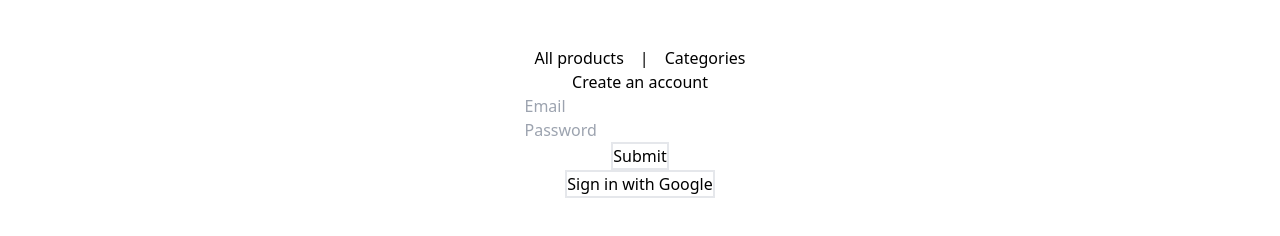
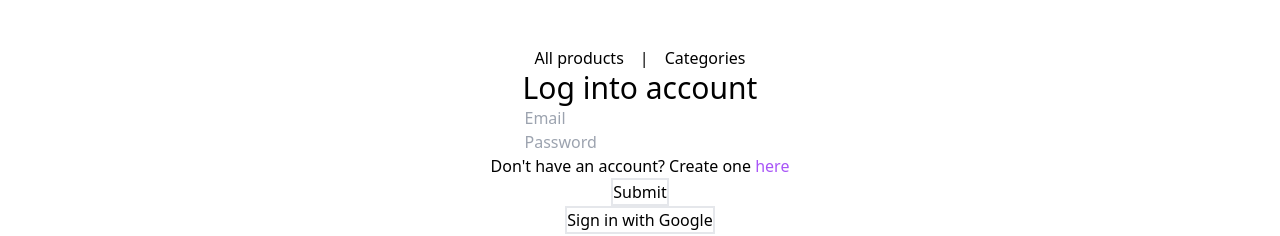
Before and after one commit to MateuszKuruc/vue-shopping-cart, a Vue app: page /login in a window 1280 px wide. Shown: the part 502-738 px from the top of the page. Built offline with nearby package versions, Linux system fonts and the light colour scheme; no server answers.

Commit message:
small changes to register and login pages

```diff
--- a/src/views/LoginPage.vue
+++ b/src/views/LoginPage.vue
@@ -1,8 +1,14 @@
 <template>
   <div class="flex flex-col items-center">
-    <h1>Create an account</h1>
+    <h1 class="text-3xl">Log into account</h1>
     <input type="text" placeholder="Email" v-model="email" />
     <input type="password" placeholder="Password" v-model="password" />
+    <p>
+      Don't have an account? Create one
+      <router-link class="text-purple-500 hover:text-purple-800" :to="{ name: 'RegisterPage' }"
+        >here</router-link
+      >
+    </p>
     <p v-if="errMsg">{{ errMsg }}</p>
     <button @click="signIntoAccount" class="border-2">Submit</button>
     <button @click="signInWithGoogle" class="border-2">Sign in with Google</button>
--- a/src/views/RegisterPage.vue
+++ b/src/views/RegisterPage.vue
@@ -1,6 +1,6 @@
 <template>
   <div class="flex flex-col items-center">
-    <h1>Create an account</h1>
+    <h1 class="text-3xl">Create an account</h1>
     <input type="text" placeholder="Email" v-model="email" />
     <input type="password" placeholder="Password" v-model="password" />
     <button @click="registerAccount" class="border-2">Submit</button>
```
